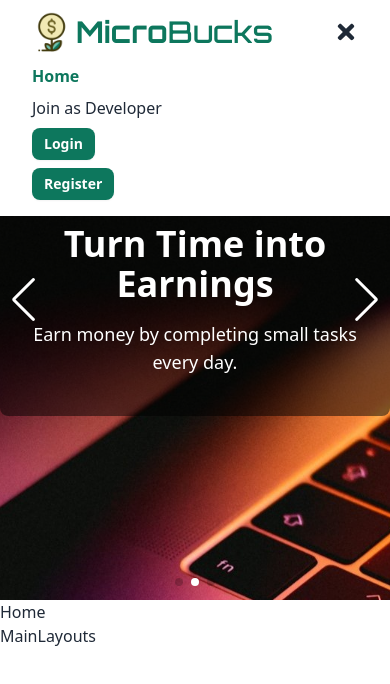
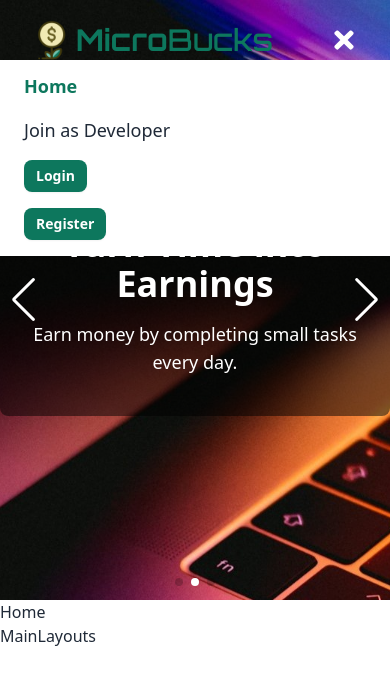
Before and after one commit to fahimprito/MicroBucks-client, a React (Vite) app: page / in a window 390 px wide. Both pictures are taken after a click on the button 346 px from the left and 32 px from the top of the page. Shown: the top 684 px of the page. Built offline with nearby package versions, Linux system fonts and the light colour scheme.

Commit message:
Hero , nav fix

```diff
--- a/src/components/Navbar/Navbar.jsx
+++ b/src/components/Navbar/Navbar.jsx
@@ -65,9 +65,9 @@ const Navbar = () => {
 
     return (
         // <nav className=" px-4 py-3 shadow-md">
-        <nav className={`fixed top-0 w-full z-10 px-4 py-3 transition-colors duration-300 ${navbarBackground ? "bg-white shadow-lg" : "bg-white lg:bg-transparent"
+        <nav className={`fixed top-0 w-full z-10 py-1 transition-colors duration-300 ${navbarBackground ? "bg-white shadow-lg" : "bg-transparent"
             }`}>
-            <div className="container mx-auto px-4 flex justify-between items-center">
+            <div className="container mx-auto px-8 pt-4 flex justify-between items-center">
                 {/* Logo */}
                 <Link className="flex items-center gap-1">
                     <img className="w-10 sm:w-16" src={logo} alt="MicroBucks Logo" />
@@ -82,10 +82,10 @@ const Navbar = () => {
 
                     {/* Menubar */}
                     <button
-                        // className=" md:hidden"
+                        className={`${navbarBackground ? "text-black" : "text-white"}`}
                         onClick={() => setIsOpen(!isOpen)}
                     >
-                        {isOpen ? <FaTimes size={24} /> : <FaBars size={24} />}
+                        {isOpen ? <FaTimes size={28} /> : <FaBars size={28} />}
                     </button>
                 </div>
 
@@ -101,10 +101,10 @@ const Navbar = () => {
                 initial={{ opacity: 0, height: 0 }}
                 animate={isOpen ? { opacity: 1, height: "auto" } : { opacity: 0, height: 0 }}
                 transition={{ duration: 0.3 }}
-                className={`mobile-menu lg:hidden overflow-hidden px-4 pb-1`}
+                className={`mobile-menu lg:hidden overflow-hidden px-6 pb-4 bg-white`}
             >
                 <ul
-                    className="space-y-2 mt-3"
+                    className="space-y-4 mt-3 text-lg"
                     onClick={() => setIsOpen(false)}
                 >
                     {navLinks}
--- a/src/pages/Home/HeroSection.jsx
+++ b/src/pages/Home/HeroSection.jsx
@@ -32,7 +32,7 @@ const HeroSection = () => {
     ];
 
     return (
-        <section className="relative w-full h-[600px]">
+        <section className="relative w-full h-[600px] sm:h-[750px]">
             <Swiper
                 style={{
                     '--swiper-navigation-color': '#fff',
```
